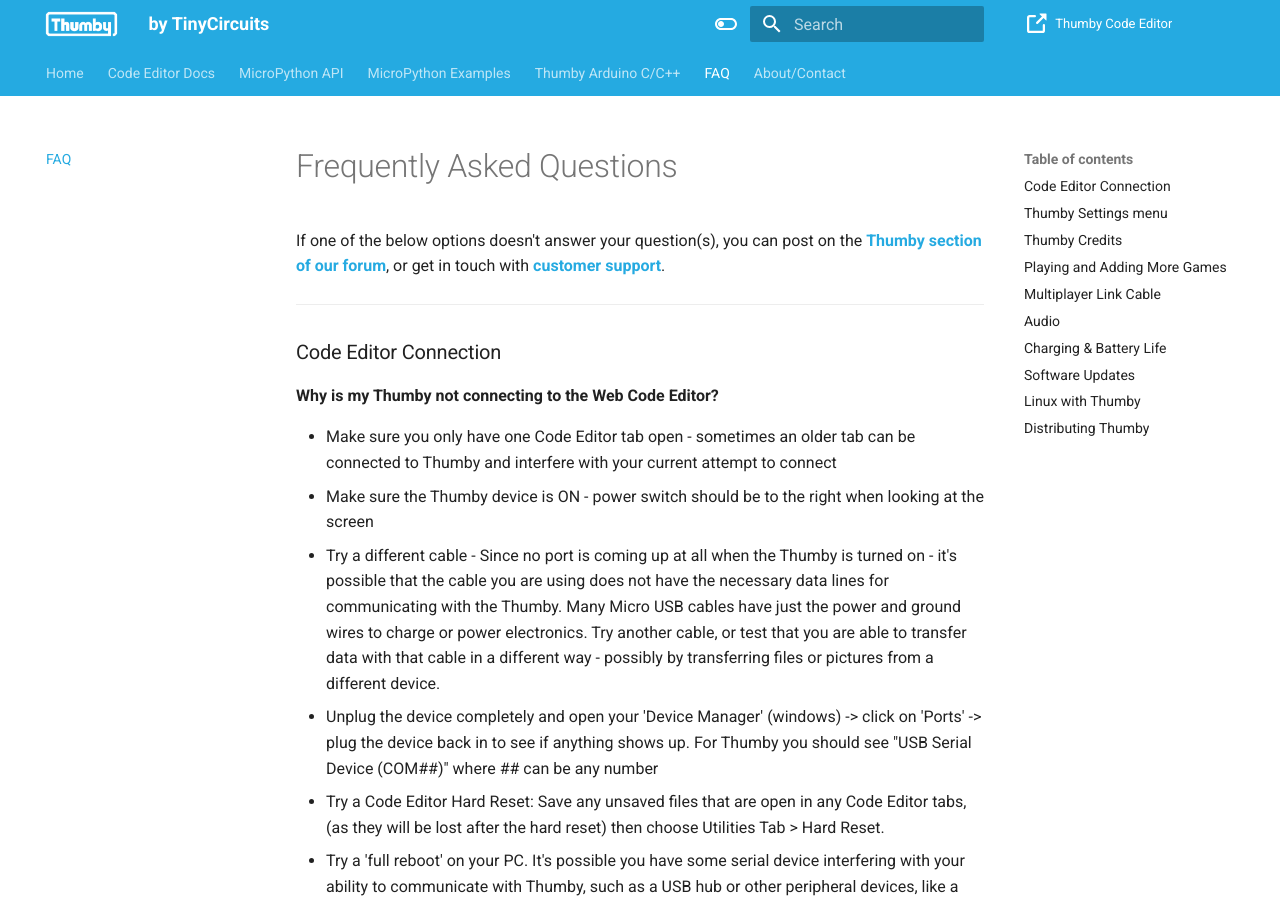
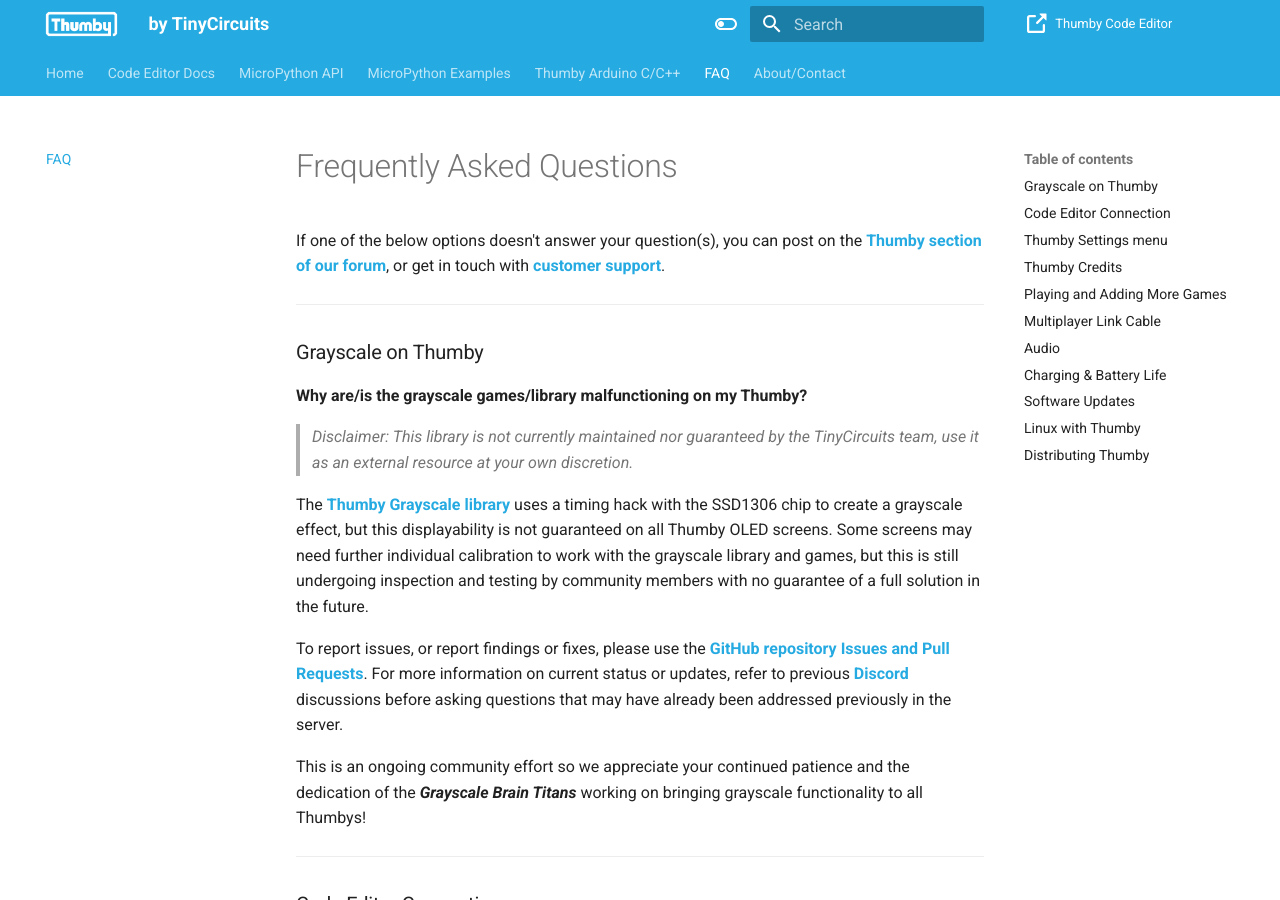
Before and after one commit to TinyCircuits/Thumby-Website, an MkDocs documentation site: the page built from docs/FAQ.md, in a window 1280 px wide and 900 px high. Built offline with MkDocs 1.6.1 and Material for MkDocs 9.7.7, drawn with Linux system fonts in a browser that asks for light colours.

Commit message:
update button docs, add audio lib, add grayscale lib faq

```diff
--- a/docs/FAQ.md
+++ b/docs/FAQ.md
@@ -1,6 +1,22 @@
 # Frequently Asked Questions
 
 If one of the below options doesn't answer your question(s), you can post on the <a href="http://forum.tinycircuits.com/" target="_blank" alt="Thumby Tinycircuits forum">**Thumby section of our forum**</a>, or get in touch with <a href="https://tinycircuits.com/pages/contact-us" target="_blank" alt="Send a message to tinycircuits support on this page">**customer support**</a>.
+
+---
+
+### Grayscale on Thumby
+
+**Why are/is the grayscale games/library malfunctioning on my Thumby?**
+
+> *Disclaimer: This library is not currently maintained nor guaranteed by the TinyCircuits team, use it as an external resource at your own discretion.*
+
+The <a href="https://github.com/Timendus/thumby-grayscale" target="_blank" alt="Thumby grayscale library by Timendus, Doogle, Fuglaro">**Thumby Grayscale library**</a> uses a timing hack with the SSD1306 chip to create a grayscale effect, but this displayability is not guaranteed on all Thumby OLED screens. Some screens may need further individual calibration to work with the grayscale library and games, but this is still undergoing inspection and testing by community members with no guarantee of a full solution in the future.
+
+To report issues, or report findings or fixes, please use the <a href="https://github.com/Timendus/thumby-grayscale" target="_blank" alt="Thumby grayscale library by Timendus, Doogle, Fuglaro">**GitHub repository Issues and Pull Requests**</a>. For more information on current status or updates, refer to previous <a href="https://discord.gg/3nmqb37bJ8" target="_blank" alt="Thumby grayscale discussions on discord">**Discord**</a> discussions before asking questions that may have already been addressed previously in the server.
+
+
+
+This is an ongoing community effort so we appreciate your continued patience and the dedication of the ***Grayscale Brain Titans*** working on bringing grayscale functionality to all Thumbys!
 
 ---
 
```
Also changed, not shown: docs/API/Audio.md (+16 -0 lines), docs/API/Buttons.md (+2 -0 lines).
